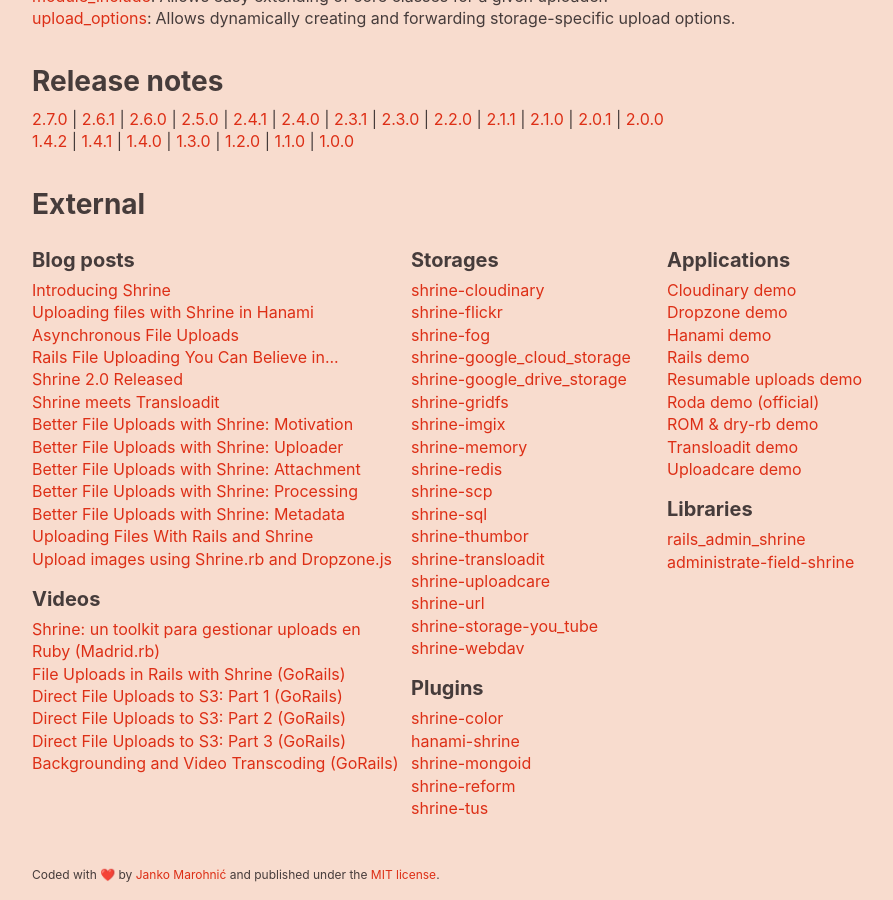
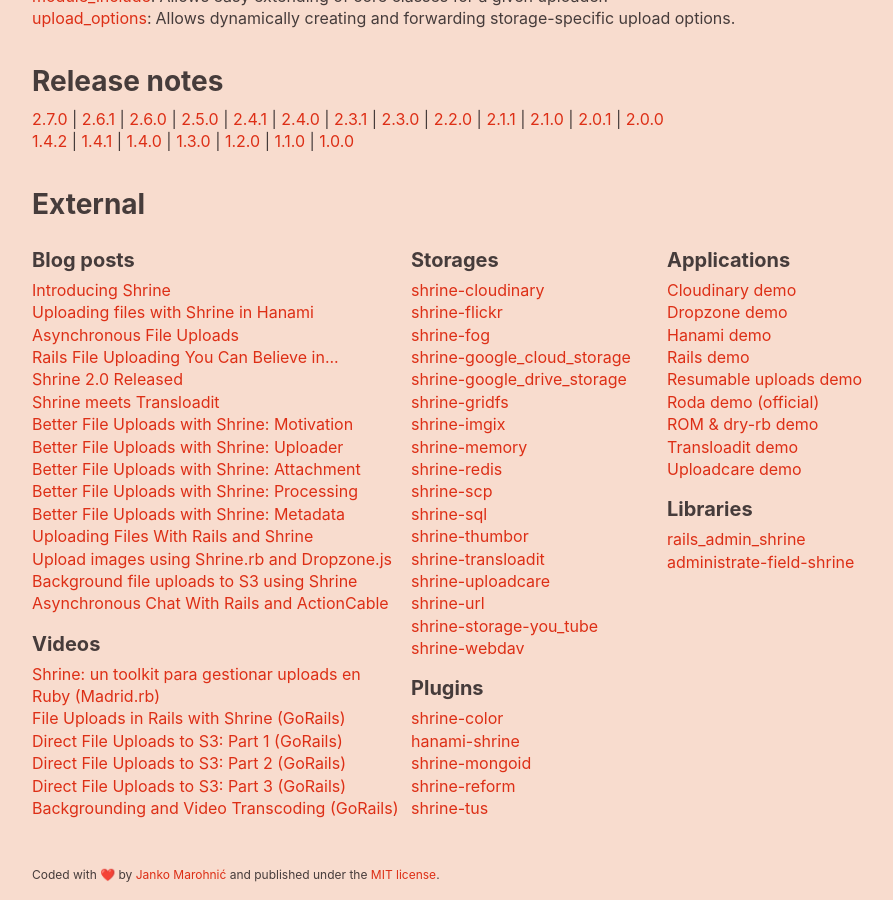
Before and after one commit to avinashcodeer/Romenics, a Jekyll site: the page built from www/index.html, in a window 1280 px wide and 900 px high, scrolled down 1842 px. Shown: the whole window, without its empty margins (106-999 px from the left). Built offline with Jekyll 4.4.1, drawn with Linux system fonts in a browser that asks for light colours; emoji names are drawn with the system emoji font.

Commit message:
Link two new Shrine blog posts

```diff
--- a/www/_data/external.yml
+++ b/www/_data/external.yml
@@ -41,6 +41,12 @@
       -
         name: Upload images using Shrine.rb and Dropzone.js
         url: https://codyeatworld.com/2017/04/18/rails-uploading-images-confidently-with-shrine-rb/
+      -
+        name: Background file uploads to S3 using Shrine
+        url: http://elixirator.com/blog/2017/background-file-uploads-to-s3-using-shrine.html
+      -
+        name: Asynchronous Chat With Rails and ActionCable
+        url: https://scotch.io/tutorials/asynchronous-chat-with-rails-and-actioncable
   -
     title: Videos
     items:
```
